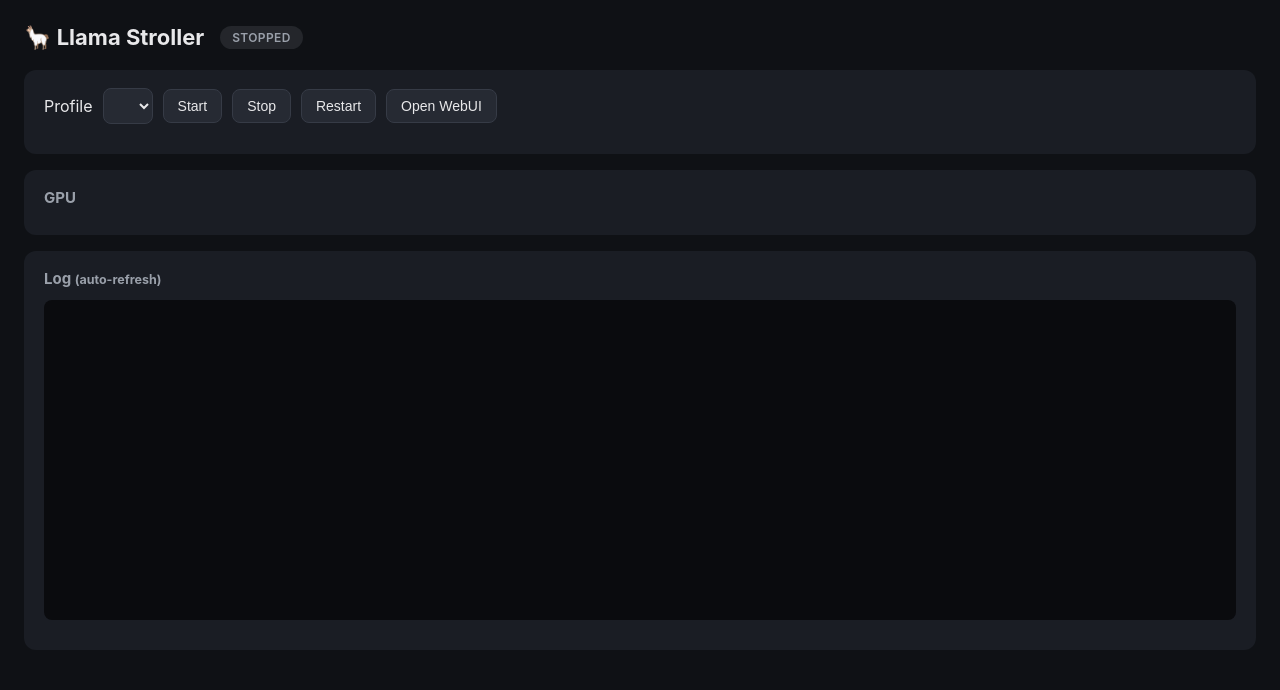
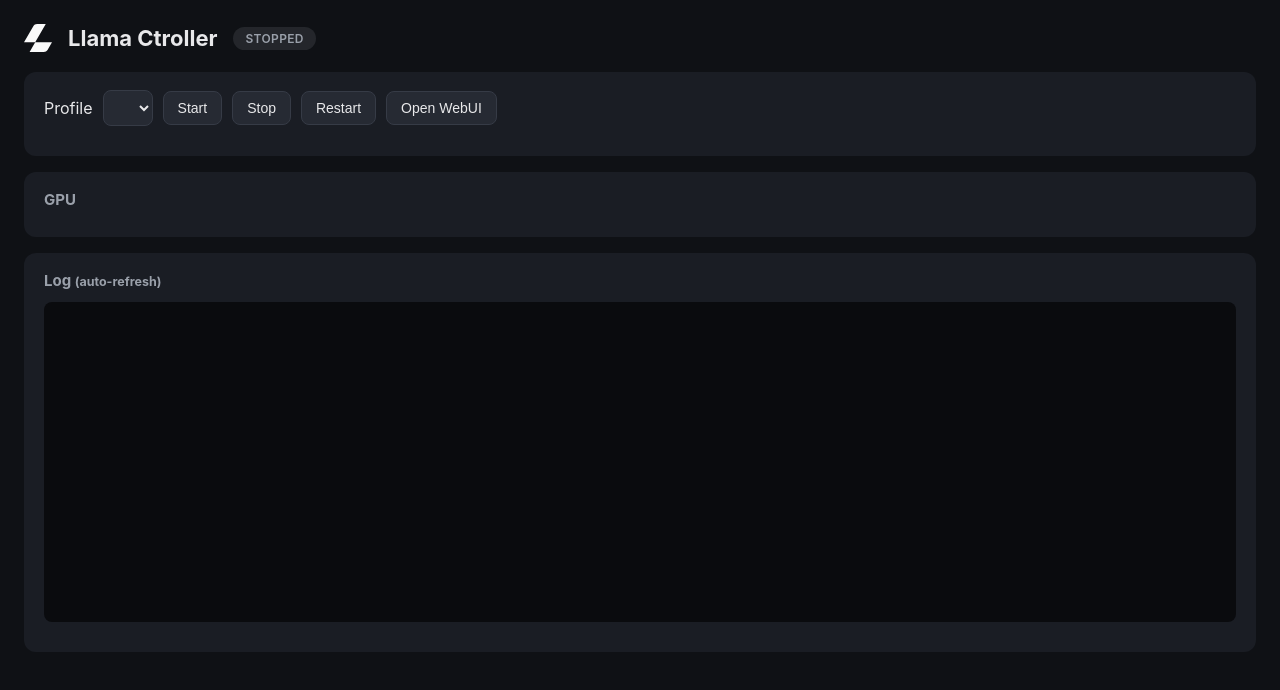
Before and after one commit to adcident12/my-llama.cpp, a plain HTML site: page public/index.html in a window 1280 px wide. Drawn offline with Linux system fonts and the light colour scheme; no server answers.

Commit message:
Rename to Llama Ctroller; use official llama.cpp icon in dashboard
Replaces the placeholder emoji with the official llama.cpp mark from
ggml-org/llama.brand (CC BY-NC 4.0, attributed in README). Renamed all
user-facing text (dashboard, tray tooltip, README, Startup shortcut) -
the project folder/paths are unchanged, this is display text only.

```diff
--- a/public/index.html
+++ b/public/index.html
@@ -2,12 +2,14 @@
 <html lang="th">
 <head>
 <meta charset="utf-8" />
-<title>Llama Stroller</title>
+<title>Llama Ctroller</title>
+<link rel="icon" type="image/svg+xml" href="/icon-dark.svg" />
 <link rel="stylesheet" href="/style.css" />
 </head>
 <body>
   <header>
-    <h1>🦙 Llama Stroller</h1>
+    <img src="/icon-dark.svg" alt="llama.cpp" class="logo" />
+    <h1>Llama Ctroller</h1>
     <span id="status-badge" class="badge stopped">STOPPED</span>
   </header>
 
--- a/public/style.css
+++ b/public/style.css
@@ -25,6 +25,8 @@
   gap: 16px;
   margin-bottom: 20px;
 }
+
+.logo { height: 28px; width: auto; }
 
 h1 { font-size: 22px; margin: 0; }
 h2 { font-size: 15px; margin: 0 0 10px; color: var(--muted); }
--- a/server.js
+++ b/server.js
@@ -12,6 +12,7 @@
   '.js': 'text/javascript; charset=utf-8',
   '.css': 'text/css; charset=utf-8',
   '.json': 'application/json; charset=utf-8',
+  '.svg': 'image/svg+xml',
 };
 
 function sendJson(res, code, obj) {
@@ -88,5 +89,5 @@
 });
 
 server.listen(config.controlPort, config.controlHost, () => {
-  console.log(`llama-stroller control server on http://${config.controlHost}:${config.controlPort}`);
+  console.log(`llama-ctroller control server on http://${config.controlHost}:${config.controlPort}`);
 });
```
Also changed, not shown: public/icon-dark.svg (added), 3 other files.
